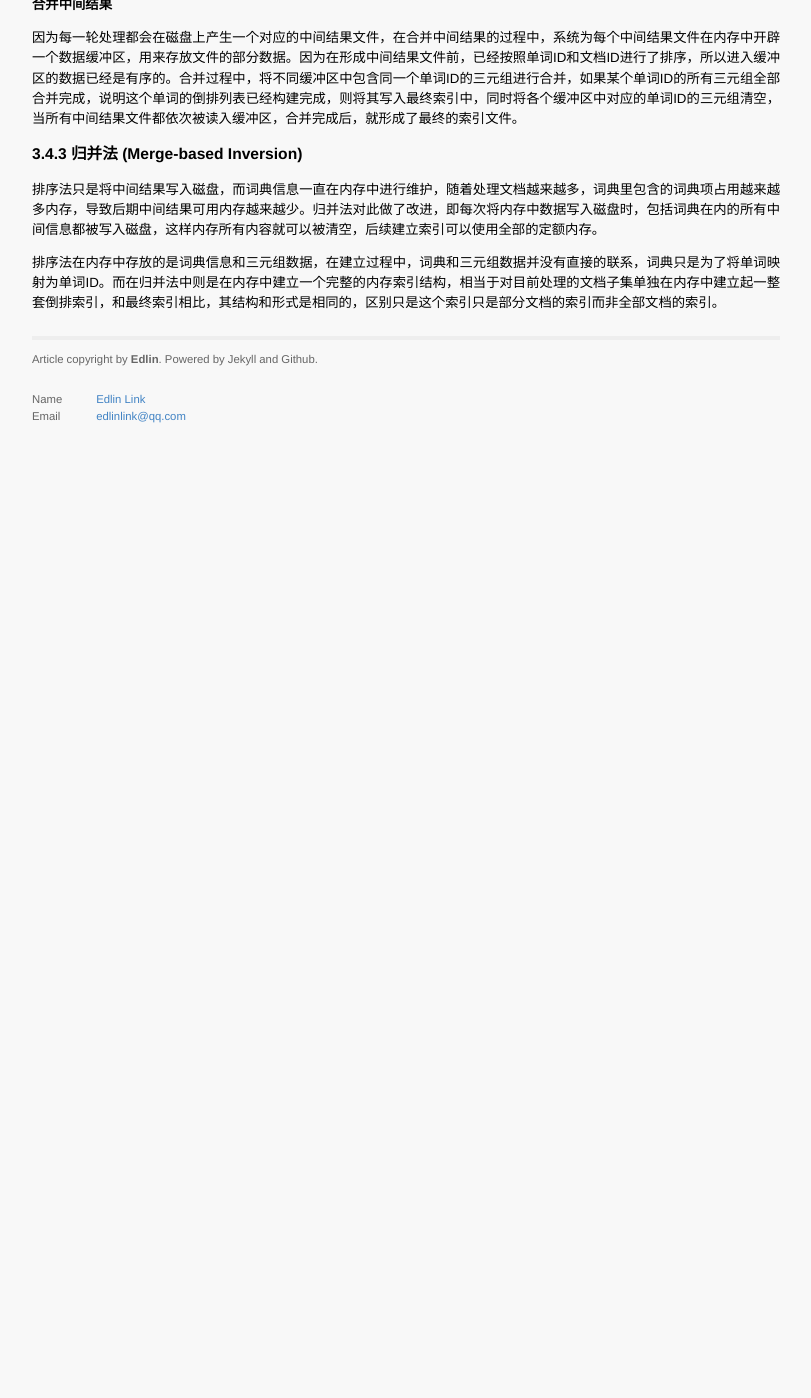
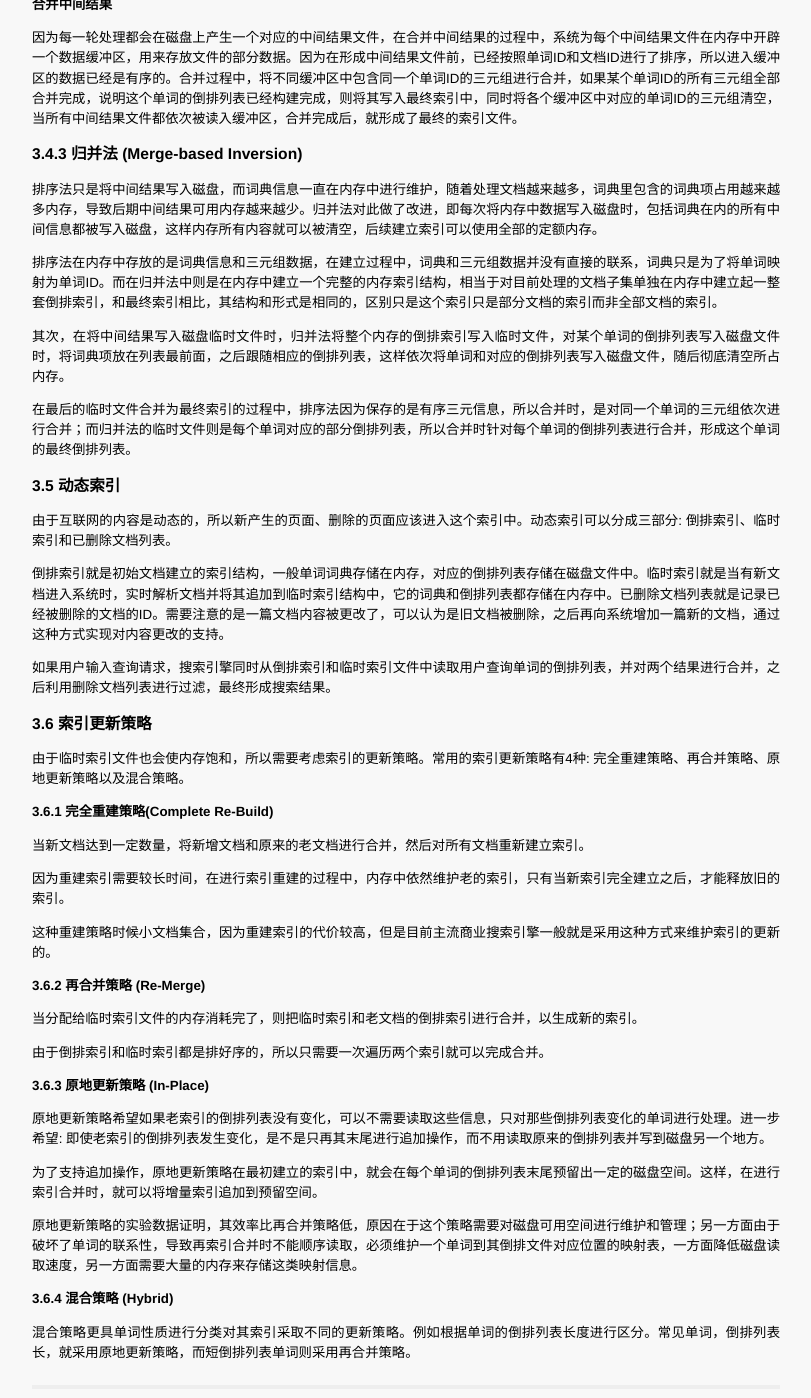
Before and after one commit to EdlinLink/edlinlink.github.io, a Jekyll site: the page built from _posts/2015-03-24-SearchEngine.md, in a window 1280 px wide and 1400 px high, scrolled down 3584 px. Shown: the whole window, without its empty margins (234-1045 px from the left). Built offline with Jekyll 4.4.1, drawn with Linux system fonts in a browser that asks for light colours; Markdown is read by kramdown in place of the engine named in the settings; comment, search, counter and statistics services are not loaded; before the commit the page ends 4040 px from its top, so only the background shows below that.

Commit message:
new post

```diff
--- a/_posts/2015-03-24-SearchEngine.md
+++ b/_posts/2015-03-24-SearchEngine.md
@@ -147,3 +147,45 @@ B树形成了层级查找结构，中间节点用于指出一定顺序范围的
 排序法只是将中间结果写入磁盘，而词典信息一直在内存中进行维护，随着处理文档越来越多，词典里包含的词典项占用越来越多内存，导致后期中间结果可用内存越来越少。归并法对此做了改进，即每次将内存中数据写入磁盘时，包括词典在内的所有中间信息都被写入磁盘，这样内存所有内容就可以被清空，后续建立索引可以使用全部的定额内存。
 
 排序法在内存中存放的是词典信息和三元组数据，在建立过程中，词典和三元组数据并没有直接的联系，词典只是为了将单词映射为单词ID。而在归并法中则是在内存中建立一个完整的内存索引结构，相当于对目前处理的文档子集单独在内存中建立起一整套倒排索引，和最终索引相比，其结构和形式是相同的，区别只是这个索引只是部分文档的索引而非全部文档的索引。
+
+其次，在将中间结果写入磁盘临时文件时，归并法将整个内存的倒排索引写入临时文件，对某个单词的倒排列表写入磁盘文件时，将词典项放在列表最前面，之后跟随相应的倒排列表，这样依次将单词和对应的倒排列表写入磁盘文件，随后彻底清空所占内存。
+
+在最后的临时文件合并为最终索引的过程中，排序法因为保存的是有序三元信息，所以合并时，是对同一个单词的三元组依次进行合并；而归并法的临时文件则是每个单词对应的部分倒排列表，所以合并时针对每个单词的倒排列表进行合并，形成这个单词的最终倒排列表。
+
+### 3.5 动态索引
+
+由于互联网的内容是动态的，所以新产生的页面、删除的页面应该进入这个索引中。动态索引可以分成三部分: 倒排索引、临时索引和已删除文档列表。
+
+倒排索引就是初始文档建立的索引结构，一般单词词典存储在内存，对应的倒排列表存储在磁盘文件中。临时索引就是当有新文档进入系统时，实时解析文档并将其追加到临时索引结构中，它的词典和倒排列表都存储在内存中。已删除文档列表就是记录已经被删除的文档的ID。需要注意的是一篇文档内容被更改了，可以认为是旧文档被删除，之后再向系统增加一篇新的文档，通过这种方式实现对内容更改的支持。
+
+如果用户输入查询请求，搜索引擎同时从倒排索引和临时索引文件中读取用户查询单词的倒排列表，并对两个结果进行合并，之后利用删除文档列表进行过滤，最终形成搜索结果。
+
+### 3.6 索引更新策略
+
+由于临时索引文件也会使内存饱和，所以需要考虑索引的更新策略。常用的索引更新策略有4种: 完全重建策略、再合并策略、原地更新策略以及混合策略。
+
+#### 3.6.1 完全重建策略(Complete Re-Build)
+
+当新文档达到一定数量，将新增文档和原来的老文档进行合并，然后对所有文档重新建立索引。
+
+因为重建索引需要较长时间，在进行索引重建的过程中，内存中依然维护老的索引，只有当新索引完全建立之后，才能释放旧的索引。
+
+这种重建策略时候小文档集合，因为重建索引的代价较高，但是目前主流商业搜索引擎一般就是采用这种方式来维护索引的更新的。
+
+#### 3.6.2 再合并策略 (Re-Merge)
+
+当分配给临时索引文件的内存消耗完了，则把临时索引和老文档的倒排索引进行合并，以生成新的索引。
+
+由于倒排索引和临时索引都是排好序的，所以只需要一次遍历两个索引就可以完成合并。
+
+#### 3.6.3 原地更新策略 (In-Place)
+
+原地更新策略希望如果老索引的倒排列表没有变化，可以不需要读取这些信息，只对那些倒排列表变化的单词进行处理。进一步希望: 即使老索引的倒排列表发生变化，是不是只再其末尾进行追加操作，而不用读取原来的倒排列表并写到磁盘另一个地方。
+
+为了支持追加操作，原地更新策略在最初建立的索引中，就会在每个单词的倒排列表末尾预留出一定的磁盘空间。这样，在进行索引合并时，就可以将增量索引追加到预留空间。
+
+原地更新策略的实验数据证明，其效率比再合并策略低，原因在于这个策略需要对磁盘可用空间进行维护和管理；另一方面由于破坏了单词的联系性，导致再索引合并时不能顺序读取，必须维护一个单词到其倒排文件对应位置的映射表，一方面降低磁盘读取速度，另一方面需要大量的内存来存储这类映射信息。
+
+#### 3.6.4 混合策略 (Hybrid)
+
+混合策略更具单词性质进行分类对其索引采取不同的更新策略。例如根据单词的倒排列表长度进行区分。常见单词，倒排列表长，就采用原地更新策略，而短倒排列表单词则采用再合并策略。
```
Also changed, not shown: _posts/2015-05-03-Ruo_Shui_San_Qian.md (+1 -1 lines).
